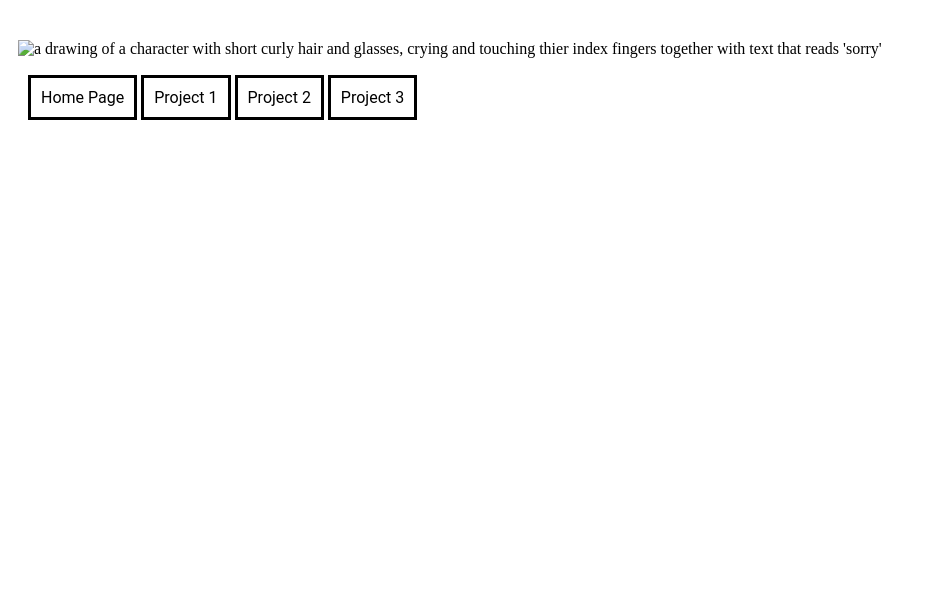
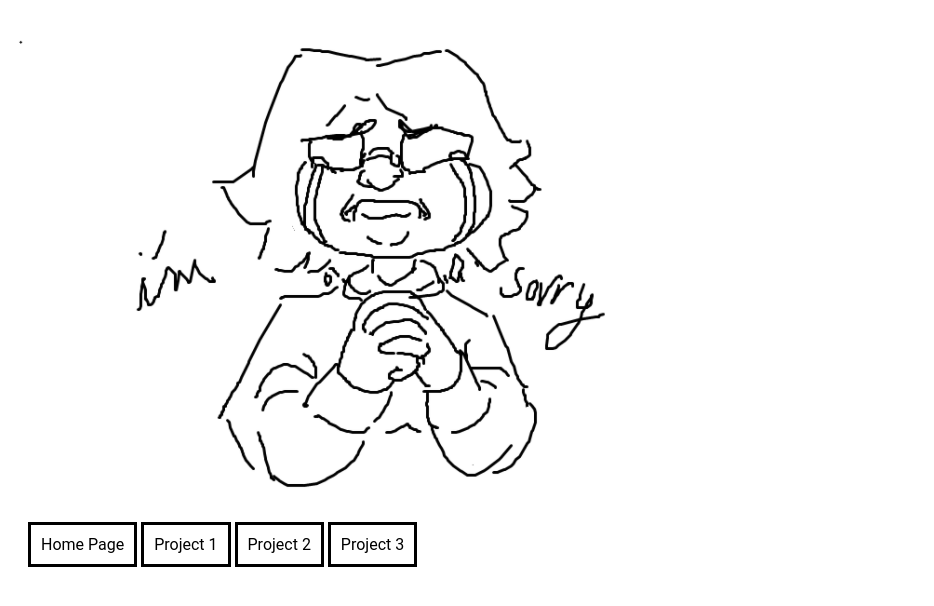
Before and after one commit to SilentSoundwave17/Portfolio_Page_4, a plain HTML site: page index.html in a window 1280 px wide. Shown: the part 100-706 px from the top of the page, without its empty margins (0-934 px from the left). Drawn offline with Linux system fonts and the light colour scheme.

Commit message:
image and text removal

```diff
--- a/index.html
+++ b/index.html
@@ -1,7 +1,6 @@
 <!DOCTYPE html>
 <html lang="eng-ca">
-<!--Note the use of Google Fonts in this exercise (see the below line in my <head> referencing the two fonts I use in the CSS file), Google offers free web fonts and they are *really* easy to implemment, see https://fonts.google.com/ for more info-->
-<head>
+
 <meta charset="UTF-8">
 
   <meta name="viewport" content="width=device-width, initial-scale= 1.0">
@@ -13,7 +12,6 @@
 <link rel="preconnect" href="https://fonts.gstatic.com" crossorigin>
 <link href="https://fonts.googleapis.com/css2?family=Josefin+Sans:ital,wght@0,100..700;1,100..700&family=Merriweather:ital,wght@0,300;0,400;0,700;0,900;1,300;1,400;1,700;1,900&family=Oxygen:wght@300;400;700&display=swap" rel="stylesheet">
 <style>
-/** note I select Pacifico as my body text and Roboto further down the page for my header and link font, I can use these because of the reference in the <head> in the HTML doc **/
 
   div {
     max-width: 1024px;
@@ -72,7 +70,7 @@ font-family: "Roboto", sans-serif;
       Sorry! Nothing to see here...yet!
     </h1>
 
-    <img src="image_2025-04-05_175058485.png" class="drawing" alt="a drawing of a character with short curly hair and glasses, crying and touching thier index fingers together with text that reads 'sorry'">
+    <img src="Screenshot 2025-04-06 114400.png" class="drawing" alt="a drawing of a character with short curly hair and glasses, crying and touching thier index fingers together with text that reads 'i'm sorry'">
 
 
     <div id="homepage">
```
